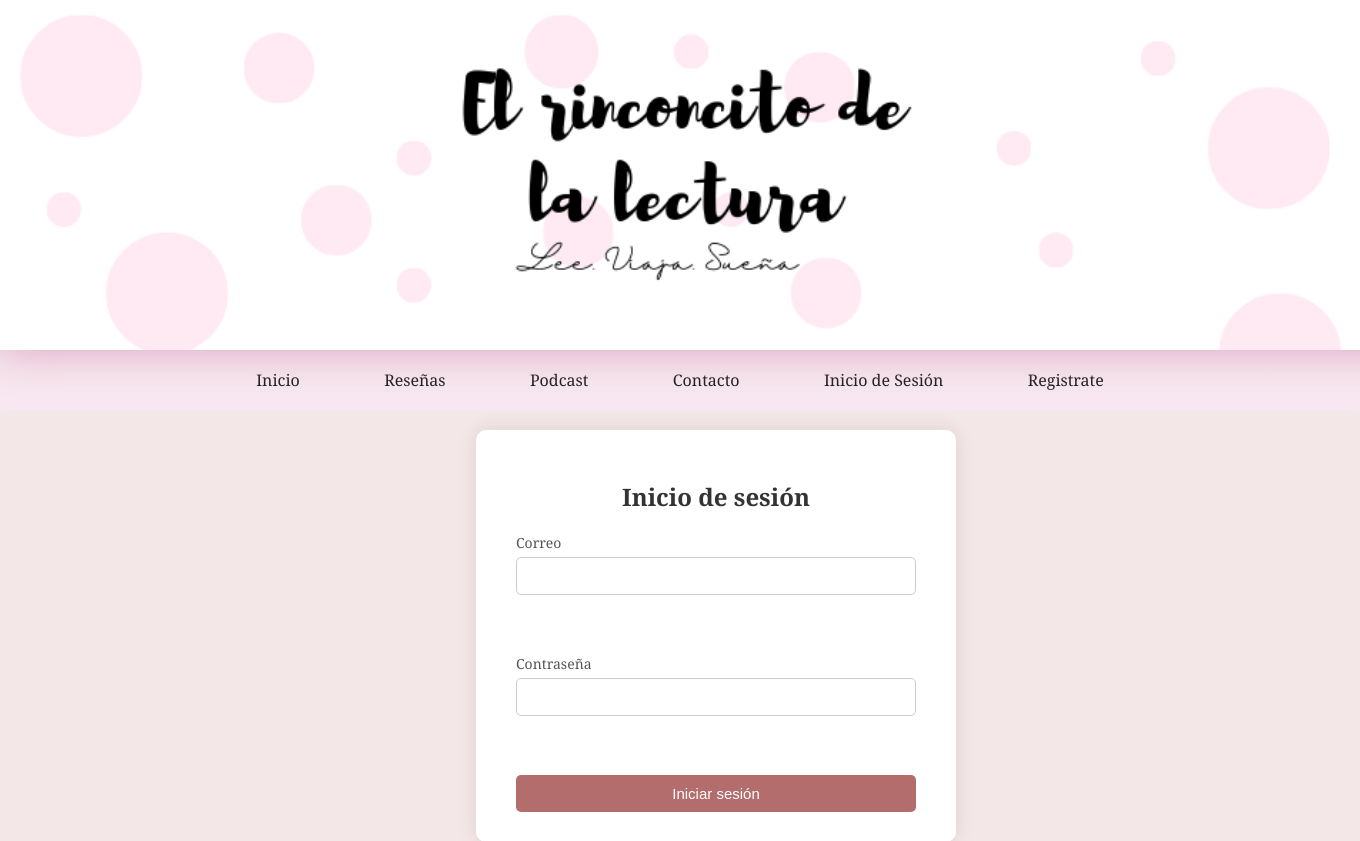
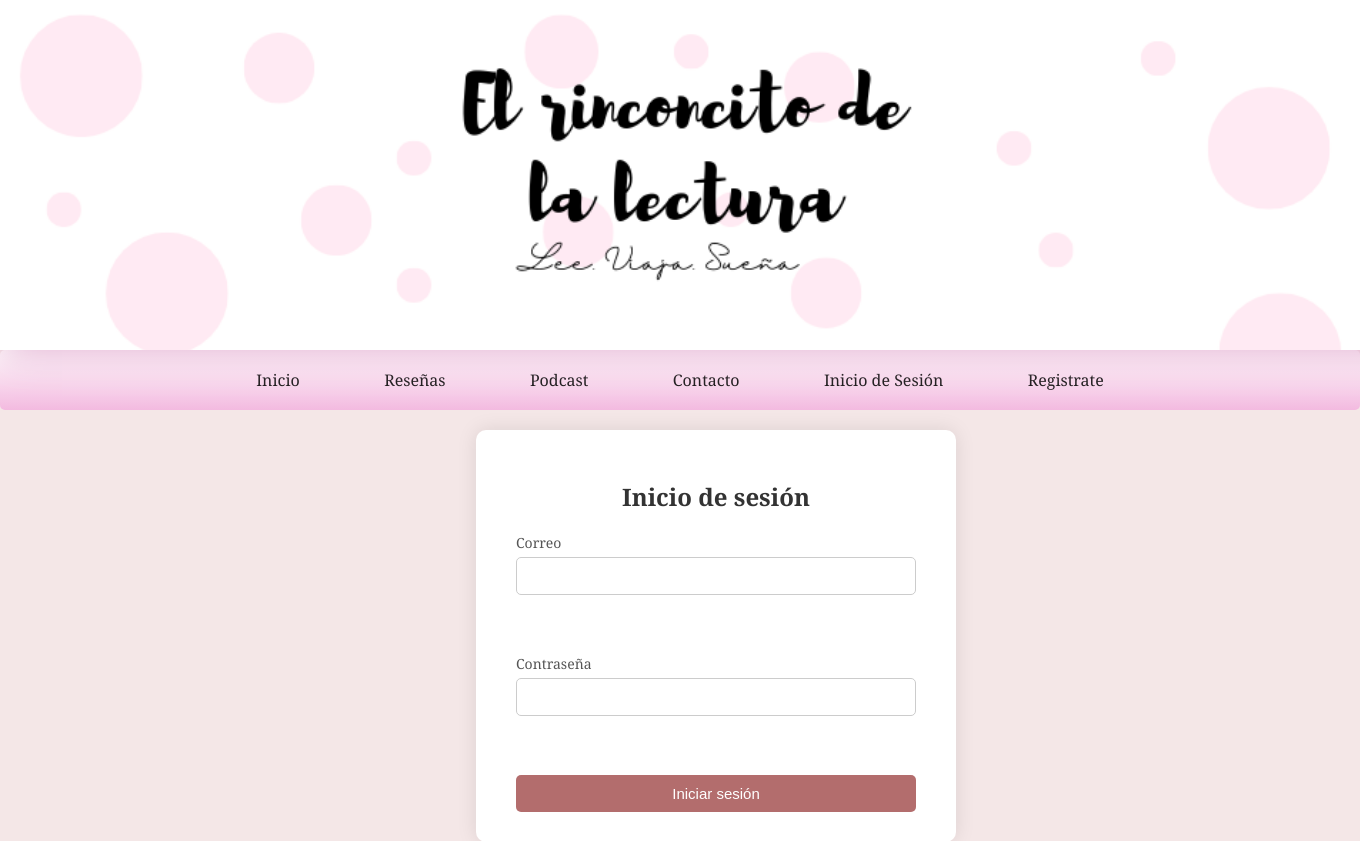
Before and after one commit to Woldroj/Pro-lib, a PHP site: page /html/login.html in a window 1360 px wide; the page is wider, and only the part inside the window is pictured. Shown: the top 841 px of that part. Run offline with PHP 8.4, Linux system fonts and the light colour scheme.

Commit message:
formato de menu en login

```diff
--- a/css/login.css
+++ b/css/login.css
@@ -18,14 +18,14 @@ header {
   width: 100%;
   height: 350px;
   object-fit: cover;
-  box-shadow: 0px 0px 40px #dea1ca;
+  background: linear-gradient(to bottom, #fffefe, #f3bae0);
 }
 
 .menu {
   display: flex;
   gap: 4vw;
   justify-content: center;
-  background: linear-gradient(to bottom, #f4e7e7, #f8e7f2);
+  background: linear-gradient(to bottom, #fffefe, #f3bae0);
   border-radius: 5px;
   height: 60px;
   align-items: center;
```
